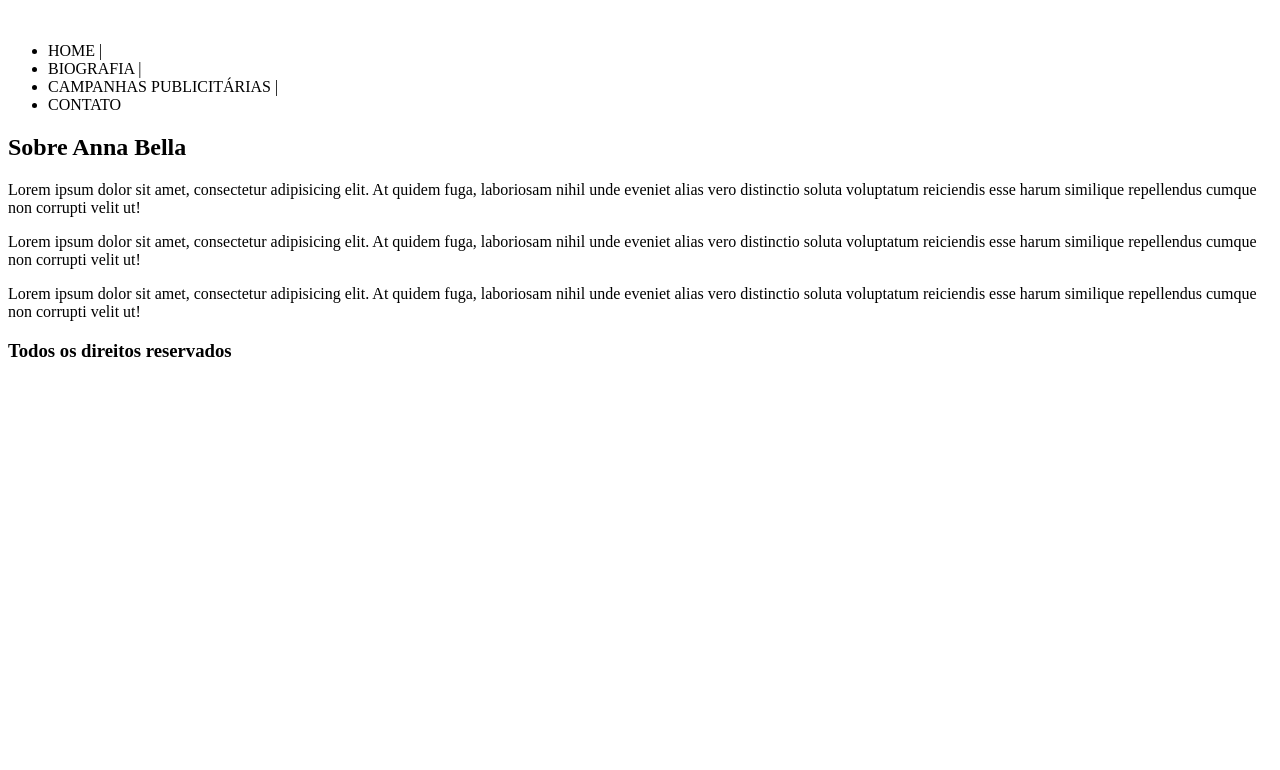
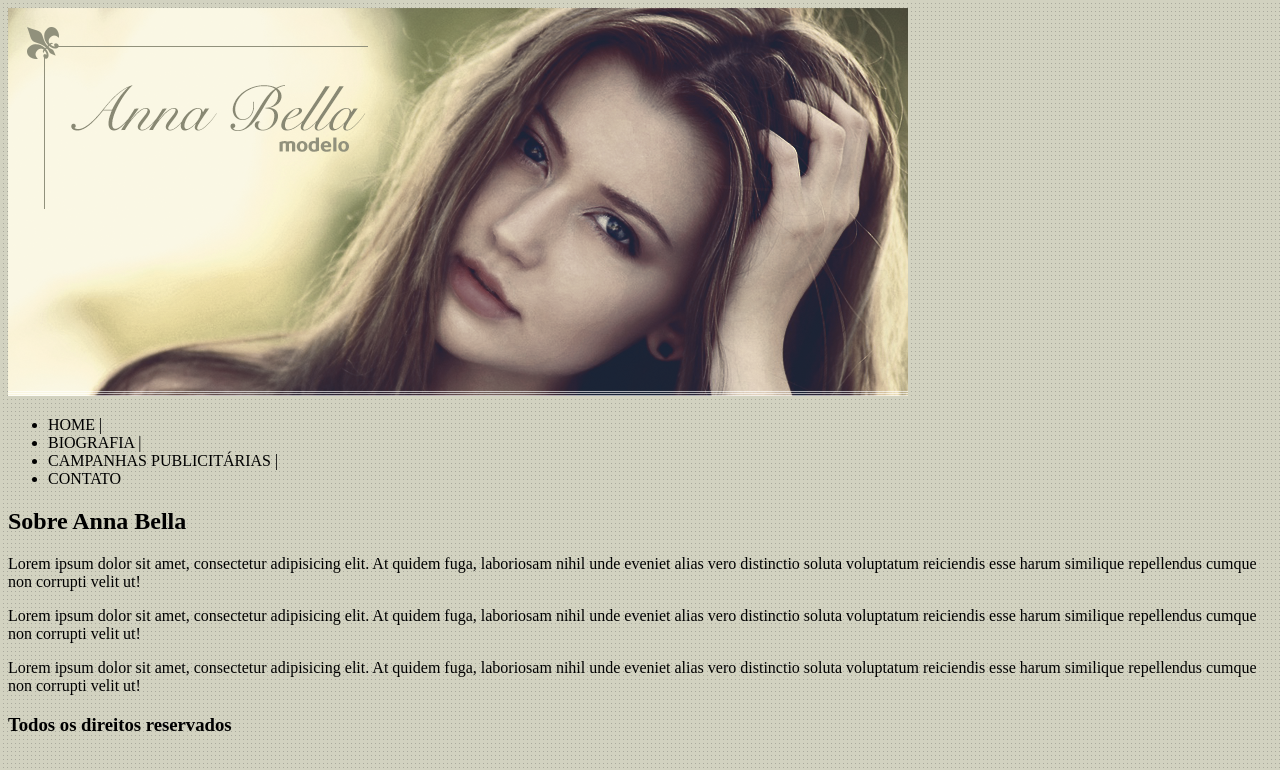
Before and after one commit to MagnoSalim/Projeto02_Blog_Anna_Bella, a plain HTML site: page index.html in a window 1280 px wide. Shown: the top 770 px of the page. Drawn offline with Linux system fonts and the light colour scheme.

Commit message:
adicionando cor de fundo, adicionando Capa

```diff
--- a/index.html
+++ b/index.html
@@ -9,7 +9,7 @@
 <body>
     <header>
         <div>
-            <img src="" alt="" class="img-capa">
+            <img src="img/capa.png" alt="" class="img-capa">
             <ul class="navegacao">
                 <li>HOME | </li>
                 <li>BIOGRAFIA | </li>
--- a/style.css
+++ b/style.css
@@ -0,0 +1,3 @@
+body {
+    background: url("img/fundo.png");
+}
```
